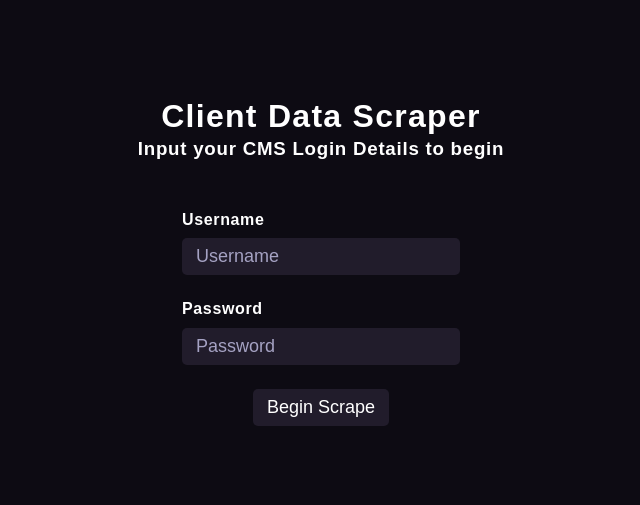
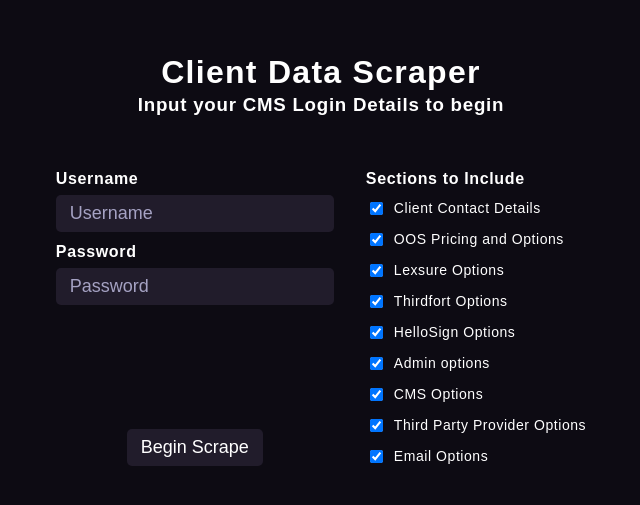
Before and after one commit to IronicPickle/index-scraper, a Preact app: page / in a window 1280 px wide. Shown: the part 139-644 px from the top of the page, without its empty margins (319-959 px from the left). Built offline with nearby package versions, Linux system fonts and the light colour scheme.

Commit message:
Added category selection and improved visuals

```diff
--- a/src/components/Screen.tsx
+++ b/src/components/Screen.tsx
@@ -6,11 +6,34 @@ interface LaunchRes {
   error: string;
 }
 
+const allCategories = [
+  "Client Contact Details",
+  "OOS Pricing and Options",
+  "Lexsure Options",
+  "Thirdfort Options",
+  "HelloSign Options",
+  "Admin options",
+  "CMS Options",
+  "Third Party Provider Options",
+  "Email Options",
+];
+
 export default function Screen() {
   const [username, setUsername] = useState("");
   const [password, setPassword] = useState("");
+  const [categories, setCategories] = useState<string[]>(allCategories);
 
   const [error, setError] = useState<string | null>(null);
+
+  const toggleCategory = (category: string) => {
+    const index = categories.indexOf(category);
+    if (index >= 0) {
+      setCategories((categories) => [
+        ...categories.slice(0, index),
+        ...categories.slice(index + 1),
+      ]);
+    } else setCategories((categories) => [...categories, category]);
+  };
 
   const launch = async () => {
     setError(null);
@@ -22,6 +45,7 @@ export default function Screen() {
     const { success, error } = await invoke<LaunchRes>("launch", {
       username,
       password,
+      categories: JSON.stringify(categories),
     });
 
     if (!success) setError(error);
@@ -39,6 +63,8 @@ export default function Screen() {
             launch();
           }}
         >
+          <div className="columns">
+            <div className="column">
               <div className="entry">
                 <label htmlFor="username">Username</label>
                 <input
@@ -62,9 +88,28 @@ export default function Screen() {
                 />
               </div>
 
+              <button type="submit">Begin Scrape</button>
+            </div>
+
+            <div className="column">
+              <label htmlFor="username">Sections to Include</label>
+
+              {allCategories.map((category) => (
+                <div key={category} className="entry row">
+                  <input
+                    name={category}
+                    id={category}
+                    type="checkbox"
+                    checked={categories.includes(category)}
+                    onChange={() => toggleCategory(category)}
+                  />
+                  <label htmlFor={category}>{category}</label>
+                </div>
+              ))}
+            </div>
+          </div>
+
           {error && <p class="error">{error}</p>}
-
-          <button type="submit">Begin Scrape</button>
         </form>
       </div>
     </div>
--- a/src/styles/index.scss
+++ b/src/styles/index.scss
@@ -23,7 +23,7 @@ a {
   margin: 0;
   padding: 0;
   letter-spacing: 0.04em;
-  line-height: 1.3em;
+  line-height: 1em;
 
   font-family: Arial, Helvetica, sans-serif;
 }
--- a/src/styles/screen.scss
+++ b/src/styles/screen.scss
@@ -9,9 +9,14 @@
     flex-direction: column;
     align-items: center;
     justify-content: center;
+    gap: 8px;
 
     height: inherit;
     width: inherit;
+
+    h3 {
+    }
+
     form {
       display: flex;
       flex-direction: column;
@@ -20,14 +25,36 @@
 
       margin-top: 48px;
 
+      .columns {
+        display: flex;
+        gap: 32px;
+
+        .column {
+          flex-grow: 1;
+          display: flex;
+          flex-direction: column;
+          gap: 12px;
+        }
+      }
+
+      label {
+        font-size: 16px;
+        font-weight: 600;
+      }
+
       .entry {
         display: flex;
         flex-direction: column;
         gap: 8px;
 
-        label {
-          font-size: 16px;
-          font-weight: 600;
+        &.row {
+          flex-direction: row;
+          align-items: center;
+
+          label {
+            font-size: 14px;
+            font-weight: 400;
+          }
         }
 
         input {
@@ -53,6 +80,10 @@
             background-color: $black-4;
           }
         }
+
+        input[type="checkbox"] {
+          width: unset;
+        }
       }
 
       .error {
@@ -62,7 +93,10 @@
       }
 
       button {
+        width: fit-content;
+
         padding: 8px 14px;
+        margin: auto auto 0 auto;
 
         border: 0;
         border-radius: 5px;
```
Also changed, not shown: src-tauri/src/scripts/launch.js (+33 -12 lines), 1 other file (tests, documents, lock files or other folders). Lines whose indentation alone changed are shown as unchanged.
